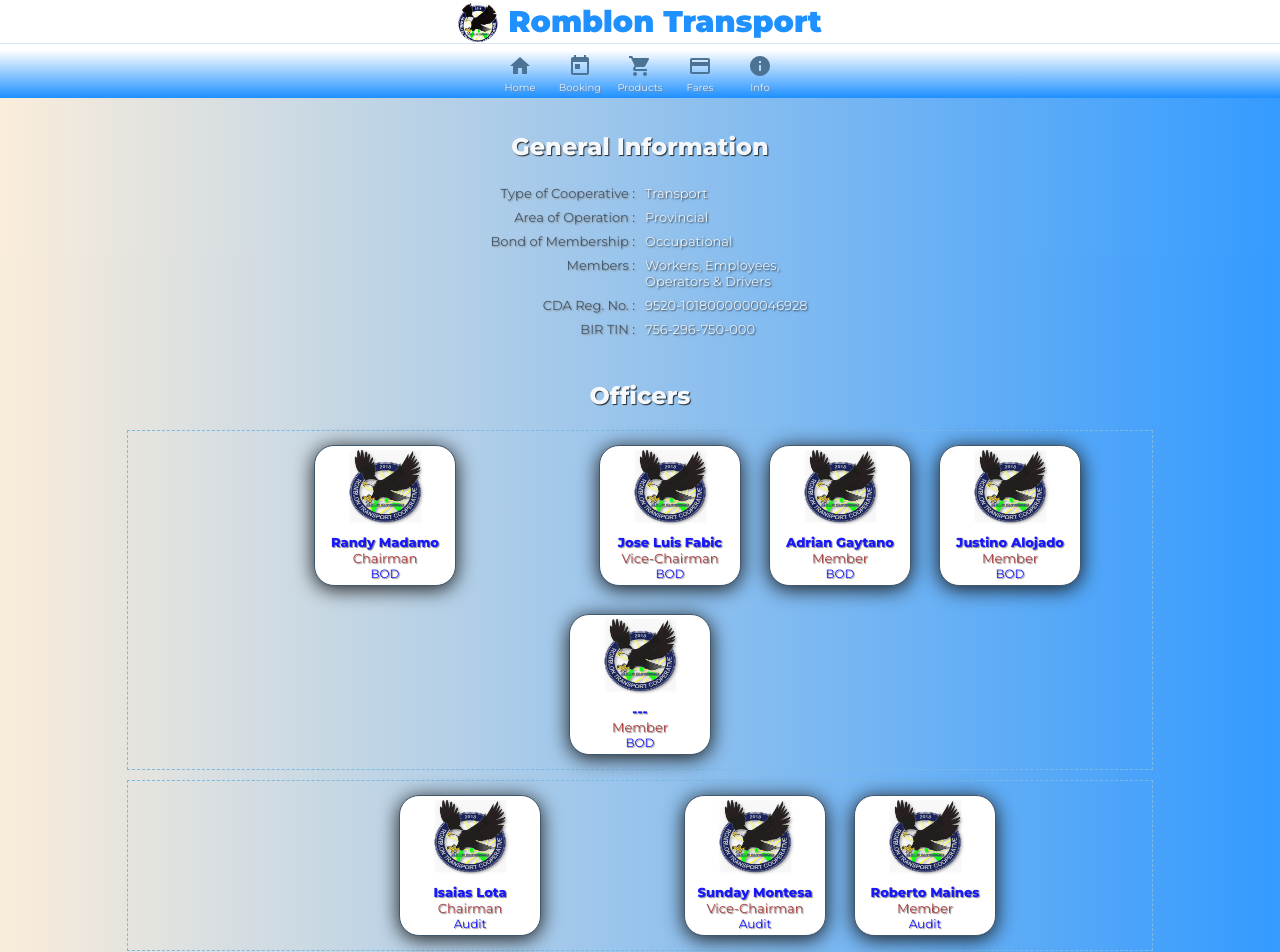
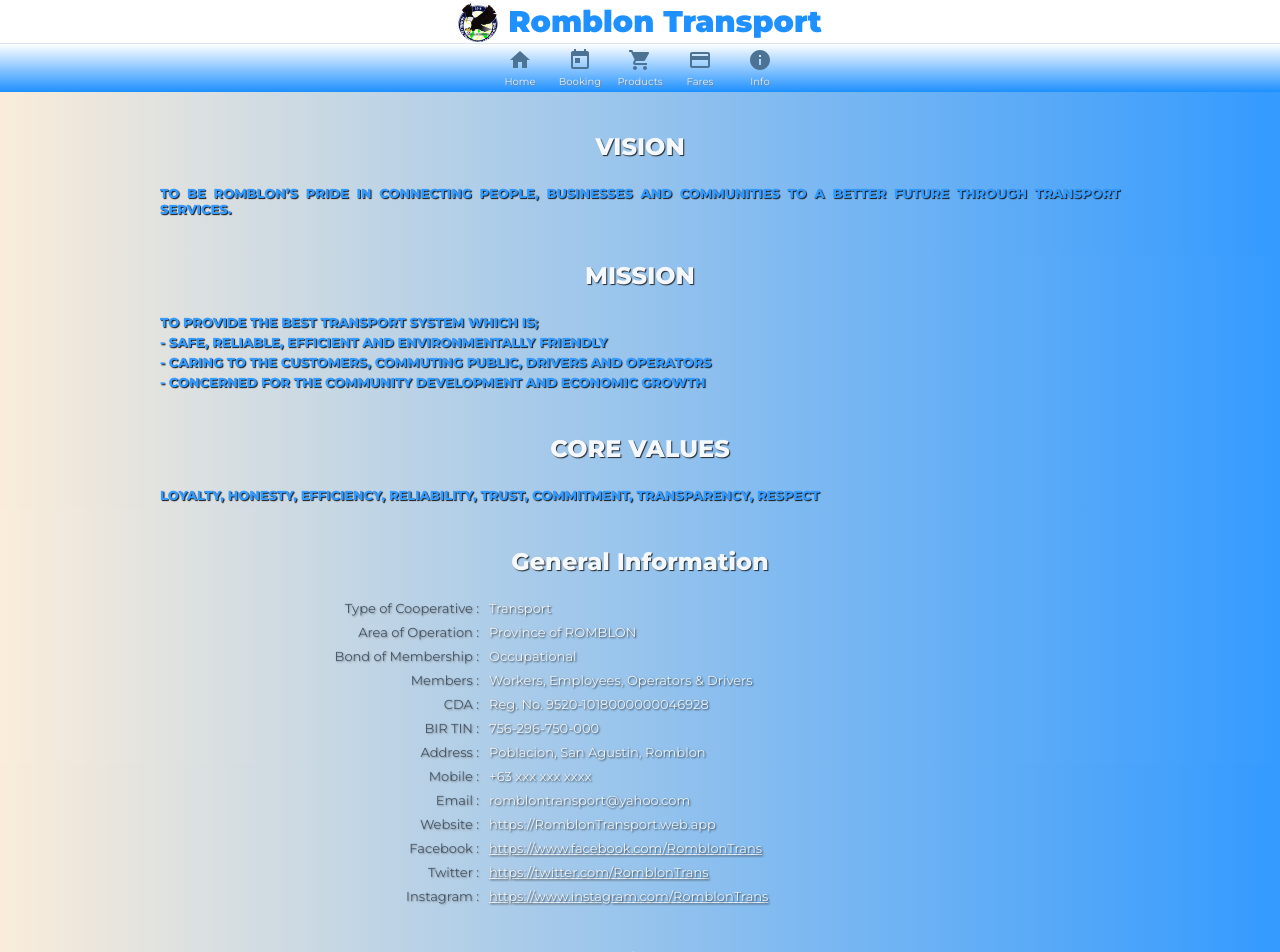
Before and after one commit to DxVi/romblontransport, a React (Create React App) app: page /info in a window 1280 px wide. Shown: the top 952 px of the page. Built offline with nearby package versions, Linux system fonts and the light colour scheme.

Commit message:
updated info footer mvcv

```diff
--- a/public/RTCData.json
+++ b/public/RTCData.json
@@ -2,15 +2,22 @@
   "main": {
     "title" : "We are the 1st Transport Cooperative In The Province of Romblon",
     "description": "Cooperative Development Authority",
-    "details": "18th September 2019",
+    "details": "13th September 2019",
     "cda" : "Reg. No. 9520-1018000000046928",
-    "phone": "+63 xxx xxx xxxx",
+    "tin": "756-296-750-000",
+    "mobile": "+63 xxx xxx xxxx",
     "email": "romblontransport@yahoo.com",
-    "website": "romblontransport@firebase.com",
+    "website": "https://RomblonTransport.web.app",
     "address" : "Poblacion, San Agustin, Romblon",
-    "facebook": "https://facebook.com/dixon.villan",
-    "twitter": "https://twitter.com/DixonVillan",
-    "instagram": "http://github.com/dxvi"
+    "facebook": "https://www.facebook.com/RomblonTrans",
+    "twitter": "https://twitter.com/RomblonTrans",
+    "instagram": "https://www.instagram.com/RomblonTrans",
+    "vision":"TO BE ROMBLON’S PRIDE IN CONNECTING PEOPLE, BUSINESSES AND COMMUNITIES TO A BETTER FUTURE THROUGH TRANSPORT SERVICES.",
+    "mission1": "TO PROVIDE THE BEST TRANSPORT SYSTEM WHICH IS;",
+    "mission2": "SAFE, RELIABLE, EFFICIENT AND ENVIRONMENTALLY FRIENDLY",
+    "mission3": "CARING TO THE CUSTOMERS, COMMUTING PUBLIC, DRIVERS AND OPERATORS",
+    "mission4": "CONCERNED FOR THE COMMUNITY DEVELOPMENT AND ECONOMIC GROWTH",
+    "corevalues": "LOYALTY, HONESTY, EFFICIENCY, RELIABILITY, TRUST, COMMITMENT, TRANSPARENCY, RESPECT"
   },
   "about":{
     "title": "ROMBLON TRANSPORT COOPERATIVE (RTC)",
--- /dev/null
+++ b/src/Header/Footer.css
@@ -0,0 +1,11 @@
+.footer {
+  background-color: #2c455d;
+  height: 30px;
+  display: flex;
+  justify-content: center;
+}
+
+.footer > p {
+  color: #888888;
+  font-size: 10px;
+}
--- /dev/null
+++ b/src/Header/Footer.js
@@ -0,0 +1,12 @@
+import React from 'react';
+import "./Footer.css";
+
+function Footer() {
+    return (
+        <div className="footer">
+            <p>&copy; 2020 Romblon Transport Cooperative (RTC). All Rights Reserved.</p>
+        </div>
+    )
+}
+
+export default Footer
--- a/src/Header/HeaderMenu1.css
+++ b/src/Header/HeaderMenu1.css
@@ -1,6 +1,6 @@
 .headerMenu1 {
   position: sticky;
-  top: 50px;
+  top: 43px;
   z-index: 100;
   display: flex;
   justify-content: center;
--- a/src/Header/HeaderMenu2.css
+++ b/src/Header/HeaderMenu2.css
@@ -1,6 +1,6 @@
 .headerMenu2 {
   position: sticky;
-  top: 50px;
+  top: 43px;
   z-index: 100;
   display: flex;
   justify-content: center;
--- a/src/Home/About.js
+++ b/src/Home/About.js
@@ -26,7 +26,7 @@
                 <div className="about__contacts">
                     <h2>Contact Details</h2>
                     <div className="contacts__icon">
-                        <PhoneIphoneIcon /> <p>{RTC.main?.phone}</p>
+                        <PhoneIphoneIcon /> <p>{RTC.main?.mobile}</p>
                      </div>
                      <div className="contacts__icon">
                         <MailOutlineIcon /> <p>{RTC.main?.email}</p>
--- a/src/Home/Home.css
+++ b/src/Home/Home.css
@@ -6,7 +6,7 @@
   width: 100%;
   color: white;
   opacity: 0.9;
-  padding-top: 100px;
+  padding-top: 70px;
   text-shadow: 1px 1px 2px black;
   background-color: dodgerblue;
   /* background-position: center center;
@@ -20,6 +20,7 @@
   align-items: center;
   text-align: center;
   height: 80vh;
+  width: 80%;
 }
 
 .home h1 {
@@ -27,7 +28,7 @@
 }
 
 .home p {
-  font-size: 15px;
+  font-size: 12px;
 }
 
 .home__downIcon .MuiSvgIcon-root {
--- a/src/Info/Info.css
+++ b/src/Info/Info.css
@@ -21,6 +21,7 @@
 .info__general {
   display: flex;
   flex-direction: column;
+  width: 82%;
 }
 
 .infoRow {
@@ -33,14 +34,14 @@
 .infoRow__title {
   text-align: right;
   padding-right: 10px;
-  flex: 0.5;
+  flex: 0.35;
   color: #2c455d;
   text-shadow: 1px 1px 2px gray;
   font-size: 13px;
 }
 
 .infoRow__description {
-  flex: 0.5;
+  flex: 0.65;
   text-align: left;
   color: white;
   opacity: 0.8;
@@ -80,3 +81,17 @@
   width: 80%;
   margin-bottom: 10px;
 }
+
+.info__mvcv {
+  width: 75%;
+  text-align: justify;
+  color: dodgerblue;
+  text-shadow: 1px 1px 1px black;
+  font-size: 13px;
+  font-weight: 600;
+}
+
+.infoRow__description > a {
+  /* text-decoration: none; */
+  color: white;
+}
--- a/src/Info/Info.js
+++ b/src/Info/Info.js
@@ -7,6 +7,38 @@
     const [{RTC}] = useStateValue();
     return (
         <div className="info">
+            <div className="info__title">
+                <h2>VISION</h2>
+            </div>
+
+            {/* mvcv - mission vision core values */}
+            <div className="info__mvcv">
+                <p>{RTC.main?.vision}</p>
+            </div>
+
+            <div className="info__title">
+                <h2>MISSION</h2>
+            </div>
+
+            <div className="info__mvcv">
+                <div className="mission__header">
+                    <p>{RTC.main?.mission1}</p>
+                </div>
+                <div className="mission__details">
+                    <p>- {RTC.main?.mission2}</p>
+                    <p>- {RTC.main?.mission3}</p>
+                    <p>- {RTC.main?.mission4}</p>
+                </div>
+            </div>
+
+            <div className="info__title">
+                <h2>CORE VALUES</h2>
+            </div>
+
+            <div className="info__mvcv">
+                <p>{RTC.main?.corevalues}</p>
+            </div>
+
             <div className="info__title">
                 <h2>General Information</h2>
             </div>
@@ -25,7 +57,7 @@
                         <p>Area of Operation :</p>
                     </div>
                     <div className="infoRow__description">
-                        <p>Provincial</p>
+                        <p>Province of ROMBLON</p>
                     </div>
                 </div>
                 <div className="infoRow">
@@ -46,10 +78,10 @@
                 </div>
                 <div className="infoRow">
                     <div className="infoRow__title">
-                        <p>CDA Reg. No. :</p>
+                        <p>CDA :</p>
                     </div>
                     <div className="infoRow__description">
-                        <p>9520-1018000000046928</p>
+                        <p>{RTC.main?.cda}</p>
                     </div>
                 </div>
                 <div className="infoRow">
@@ -57,7 +89,69 @@
                         <p>BIR TIN :</p>
                     </div>
                     <div className="infoRow__description">
-                        <p>756-296-750-000</p>
+                        <p>{RTC.main?.tin}</p>
+                    </div>
+                </div>
+                <div className="infoRow">
+                    <div className="infoRow__title">
+                        <p>Address :</p>
+                    </div>
+                    <div className="infoRow__description">
+                        <p>{RTC.main?.address}</p>
+                    </div>
+                </div>
+                <div className="infoRow">
+                    <div className="infoRow__title">
+                        <p>Mobile :</p>
+                    </div>
+                    <div className="infoRow__description">
+                        <p>{RTC.main?.mobile}</p>
+                    </div>
+                </div>
+                <div className="infoRow">
+                    <div className="infoRow__title">
+                        <p>Email :</p>
+                    </div>
+                    <div className="infoRow__description">
+                        <p>{RTC.main?.email}</p>
+                    </div>
+                </div>
+                <div className="infoRow">
+                    <div className="infoRow__title">
+                        <p>Website :</p>
+                    </div>
+                    <div className="infoRow__description">
+                        <p>{RTC.main?.website}</p>
+                    </div>
+                </div>
+                <div className="infoRow">
+                    <div className="infoRow__title">
+                        <p>Facebook :</p>
+                    </div>
+                    <div className="infoRow__description">
+                        <a target="_blank" rel="noopener noreferrer" href={RTC.main?.facebook}>
+                            <p>{RTC.main?.facebook}</p>
+                        </a>
+                    </div>
+                </div>
+                <div className="infoRow">
+                    <div className="infoRow__title">
+                        <p>Twitter :</p>
+                    </div>
+                    <div className="infoRow__description">
+                        <a target="_blank" rel="noopener noreferrer" href={RTC.main?.twitter}>
+                            <p>{RTC.main?.twitter}</p>
+                        </a>
+                    </div>
+                </div>
+                <div className="infoRow">
+                    <div className="infoRow__title">
+                        <p>Instagram :</p>
+                    </div>
+                    <div className="infoRow__description">
+                        <a target="_blank" rel="noopener noreferrer" href={RTC.main?.instagram}>
+                            <p>{RTC.main?.instagram}</p>
+                        </a>
                     </div>
                 </div>
             </div>
@@ -194,17 +288,17 @@
             <div className="info__purposes">
                 <p className="purposes__title"><strong>RTC is organized to :</strong></p>
                 <div className="purposes__details">
-                    <p>1. Provide transport services</p>
-                    <p>2. Engage in businesses such as:</p>
-                    <p>&nbsp;&nbsp;a. Sales of spare parts and supplies</p>
-                    <p>&nbsp;&nbsp;b. Vehicle/Driver’s insurance</p>
-                    <p>&nbsp;&nbsp;c. Repair and Maintenance Shop</p>
-                    <p>&nbsp;&nbsp;d. Vehicle Rental Services</p>
-                    <p>&nbsp;&nbsp;e. Micro Lending</p>
-                    <p>3. Promote economic status of members</p>
-                    <p>4. Coordinate activities of cooperatives</p>
-                    <p>5. Advocate for cooperative movements</p>
-                    <p>6. Utilize new technologies</p>
+                    <p>i. Provide transport services</p>
+                    <p>ii. Engage in businesses such as:</p>
+                    <p>&nbsp;&nbsp;- Sales of spare parts and supplies</p>
+                    <p>&nbsp;&nbsp;- Vehicle/Driver’s insurance</p>
+                    <p>&nbsp;&nbsp;- Repair and Maintenance Shop</p>
+                    <p>&nbsp;&nbsp;- Vehicle Rental Services</p>
+                    <p>&nbsp;&nbsp;- Micro Lending</p>
+                    <p>iii. Promote economic status of members</p>
+                    <p>iv. Coordinate activities of cooperatives</p>
+                    <p>v. Advocate for cooperative movements</p>
+                    <p>vi. Utilize new technologies</p>
                 </div>
             </div>
 
--- a/src/Info/Officers.css
+++ b/src/Info/Officers.css
@@ -5,11 +5,11 @@
 .officers__container {
   display: flex;
   flex-direction: column;
-  width: 140px;
+  width: 130px;
   align-items: center;
   background-color: white;
-  box-shadow: 0 3px 20px black;
-  margin: 14px;
+  box-shadow: 0 3px 10px black;
+  margin: 6px;
   border-radius: 20px;
   border: 1px solid #2c455d;
 }
@@ -21,22 +21,20 @@
 
 .officers__name {
   color: blue;
-  font-size: 13px;
-  font-weight: 600;
-  text-shadow: 1px 1px 1px gray;
 }
 
 .officers__position {
   color: brown;
-  font-size: 13px;
-  font-weight: 400;
-  text-shadow: 1px 1px 1px gray;
 }
 
 .officers__group {
-  color: blue;
-  font-size: 12px;
-  font-weight: 400;
+  color: darkblue;
+}
+
+.officers__name,
+.officers__position,
+.officers__group {
+  font-size: 11px;
   text-shadow: 1px 1px 1px gray;
 }
 
```
Also changed, not shown: src/App.js (+9 -0 lines).
